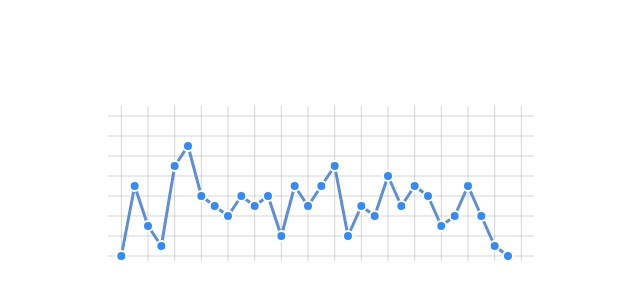
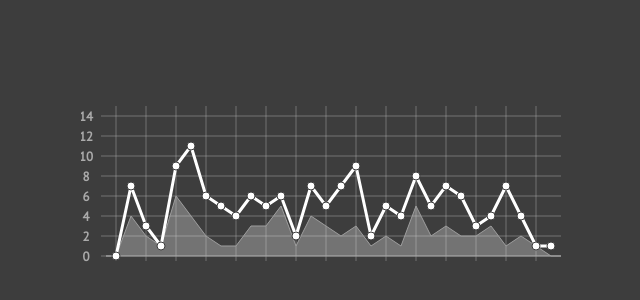
Before and after one commit to Neest/chart, a plain HTML site: page index.html in a window 1280 px wide. Shown: the part 214-514 px from the top of the page, without its empty margins (319-959 px from the left). Drawn offline with Linux system fonts and the light colour scheme.

Commit message:
ADD: scale range rendering

```diff
--- a/chart.js
+++ b/chart.js
@@ -121,7 +121,7 @@ window.Chart = {
     const paper = Snap(settings.selector).attr({
       height: settings.height,
       width: settings.width,
-      viewBox: `0 -${settings.height-5} ${settings.width} ${settings.height}`,
+      viewBox: `-20 -${settings.height-5} ${settings.width} ${settings.height}`,
     });
 
 
@@ -134,17 +134,22 @@ window.Chart = {
       let columns = getColumns(chartData.data, chartData.period),
       type = chartData.type || 'linear';
 
+      let defaultColor = '#aaa';
+
+      chartData.point = chartData.point || {};
+      chartData.line = chartData.line || {};
+
       let chartStyle = {
-        opacity: chartData.line.opacity,
-        color: chartData.line.color,
-        fill: chartData.line.fill,
-        width: chartData.line.width,
-        hover: chartData.line.hovercolor,
+        opacity: chartData.line.opacity || 0.5,
+        color: chartData.line.color || defaultColor,
+        fill: chartData.line.fill || defaultColor,
+        width: chartData.line.width || 2,
+        hover: chartData.line.hovercolor || defaultColor,
         point: {
-          r: chartData.point.radius,
-          fill: chartData.point.innerColor,
-          stroke: chartData.point.outerColor,
-          strokeWidth: chartData.point.strokeWidth
+          r: chartData.point.radius || 4,
+          fill: chartData.point.innerColor || defaultColor,
+          stroke: chartData.point.outerColor || defaultColor,
+          strokeWidth: chartData.point.strokeWidth || 3
         }
       };
 
@@ -183,11 +188,21 @@ window.Chart = {
         strokeWidth: '.5px'
       };
 
+      let textStyle = {
+        fontFamily: 'PT Sans',
+        fontWeight: 'bold',
+        fontSize: '.8em',
+        textAnchor: 'middle',
+        fill: '#aaa'
+      };
+
       if(gridOps.rows) {
         for(let i = 0; i < _height / _scale; i++)
           if(i % 2 == 0) rows.push(i);
         for(let point of rows) {
           let y = point * _scale + _offsetY;
+          _paper.text(-offsetX, -y+_offsetY, `${point}`)
+            .attr(textStyle);
           rowsPathString += ` M0,-${y} L${_width},-${y}`;
         }
         _paper.path(rowsPathString).attr(gridStyle);
@@ -245,15 +260,21 @@ window.Chart = {
         fill: 'transparent',
         fillOpacity: style.opacity,
         strokeWidth: style.width,
-        strokeDasharray: 5000,
-        strokeDashoffset: 5000,
+        strokeDasharray: 3000,
+        strokeDashoffset: 3000,
         strokeLinejoin: 'round',
       });
 
       let timeout = 0;
 
       for(let col of _columns) {
-        let point = _paper.circle(_offsetX, -col.count * _scale - _offsetY, 0).attr({
+
+        let pointCoords = {
+          x: _offsetX,
+          y: -col.count * _scale - _offsetY
+        };
+
+        let point = _paper.circle(pointCoords.x, pointCoords.y, 0).attr({
           strokeWidth: style.point.strokeWidth,
           stroke: style.point.stroke,
           fill: style.point.fill,
@@ -284,7 +305,7 @@ window.Chart = {
 
       chartPath.animate({
         strokeDashoffset: 0
-      }, 4000);
+      }, 3000);
     }
 
     function buildBarChart(_paper, _columns, _offsetX, _offsetY, _scale, _colWidth, style) {
@@ -343,6 +364,7 @@ window.Chart = {
         });
       }
 
+
       /*************************************************
       * CREATE CHART POINTS
       *************************************************/
--- a/demo.js
+++ b/demo.js
@@ -2,6 +2,7 @@
 * TEST DATA
 *********************************/
 let data = [
+  {date: new Date(2016, 10, 26), task: 'some task1'},
   {date: new Date(2016, 10, 25), task: 'some task1'},
   {date: new Date(2016, 10, 24), task: 'some task1'},
   {date: new Date(2016, 10, 24), task: 'some task1'},
@@ -240,7 +241,7 @@ let data2 = [
 Chart.plainChart({
   selector: '#paper',
   height: 150,
-  width: 400,
+  width: 450,
   period: 30,
   scale: 10,
   axis: false,
@@ -251,20 +252,30 @@ Chart.plainChart({
   }
 }, [
   {
+    data: data2,
+    type: 'area',
+    line: {
+      color: '#9E9E9E',
+      fill: '#eee',
+      opacity: '0.3',
+      hoverColor: '#CC8C4C',
+      width: 1
+    },
+  },
+  {
     data: data,
     type: 'linear',
     line: {
-      color: '#5D8ED8',
-      fill: '#8EB0E4',
+      color: '#fff',
       opacity: '0.5',
       hoverColor: '#CC8C4C',
       width: 3
     },
     point: {
-      radius: 5,
-      innerColor: '#338BF7',
-      outerColor: '#fff',
-      strokeWidth: 2,
+      radius: 4,
+      innerColor: '#fff',
+      outerColor: '#3d3d3d',
+      strokeWidth: 1
     },
-  }
+  },
 ]);
--- a/style.css
+++ b/style.css
@@ -5,6 +5,7 @@ body {
   display: flex;
   justify-content: center;
   align-items: center;
+  background: #3d3d3d;
 }
 
 .container {
```
